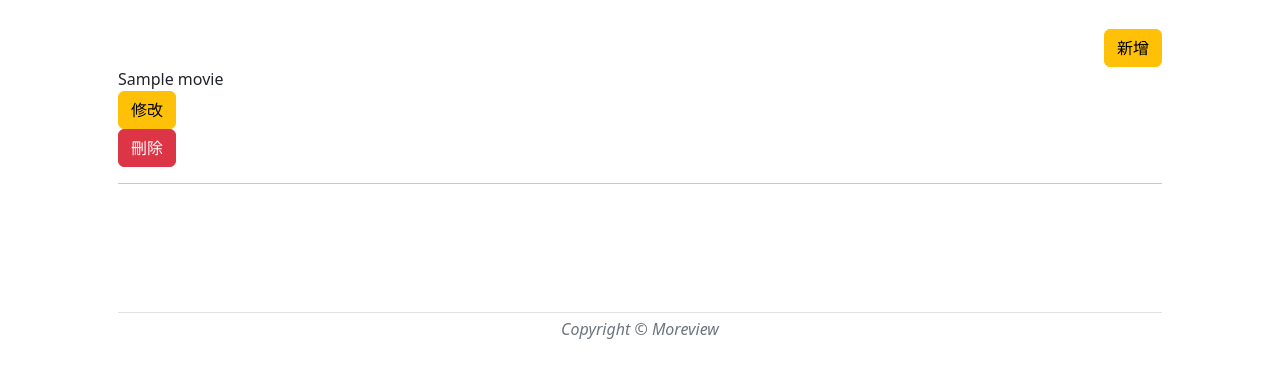
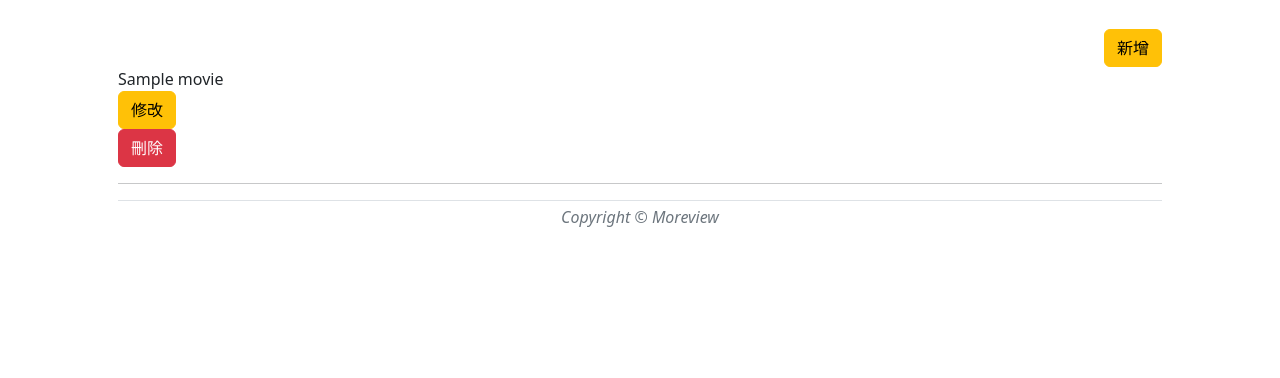
Before and after one commit to hao0608/moreview, a Django app: page /movies in a window 1280 px wide. Shown: the part 217-595 px from the top of the page. Run offline with Django 4.2, Linux system fonts and the light colour scheme; tables that the repository leaves empty hold one stand-in row (values such as "Sample post"); some libraries are stand-ins or nearby versions.

Commit message:
fixed footer css

```diff
--- a/templates/base_footer.html
+++ b/templates/base_footer.html
@@ -1,6 +1,6 @@
 <!-- Footer-->
-<footer class="content-pad-top">
-	<div class="border-top container px-4 px-lg-5 pt-1">
+<footer class="mt-3 border-top">
+	<div class="container px-4 px-lg-5 pt-1">
         	<div class="row gx-4 gx-lg-5 justify-content-center">
                 	<div class="footer_text text-center text-muted fst-italic">Copyright &copy; Moreview
 			</div>
```
Also changed, not shown: movie/factories.py (line endings or trailing spaces), movie/migrations/0001_initial.py, movie/migrations/0002_rename_tag_id_movie_tag.py, movie/migrations/0003_rename_tag_movie_tag_id.py, movie/migrations/0004_alter_movie_content_alter_movie_date_released_and_more.py, movie/models.py (line endings or trailing spaces), movie/templates/homepage.html (line endings or trailing spaces), movie/templates/movie_list.html (line endings or trailing spaces), movie/tests.py (line endings or trailing spaces), movie/urls.py (line endings or trailing spaces), movie/views.py (line endings or trailing spaces), templates/base_navigation.html (line endings or trailing spaces), templates/static/css/custom.css (line endings or trailing spaces), users/templates/login.html (line endings or trailing spaces), 5 more files.
